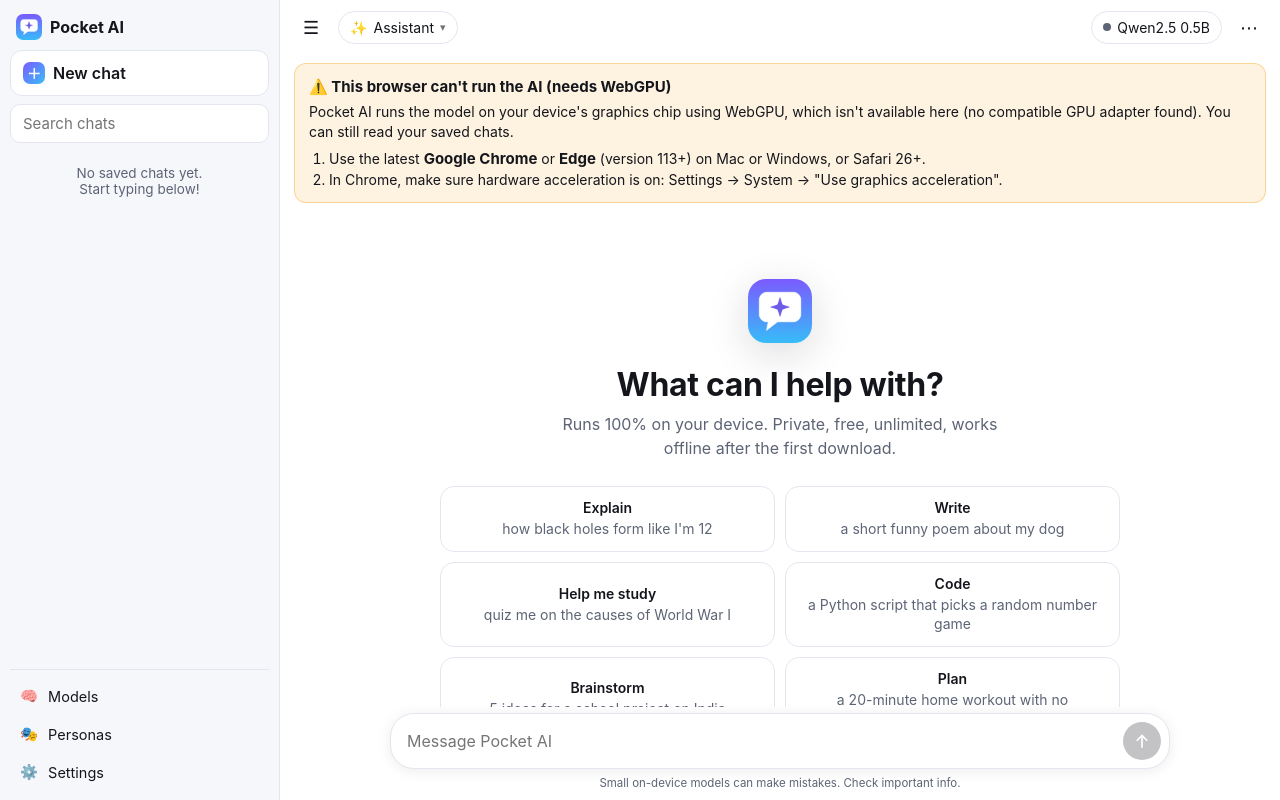
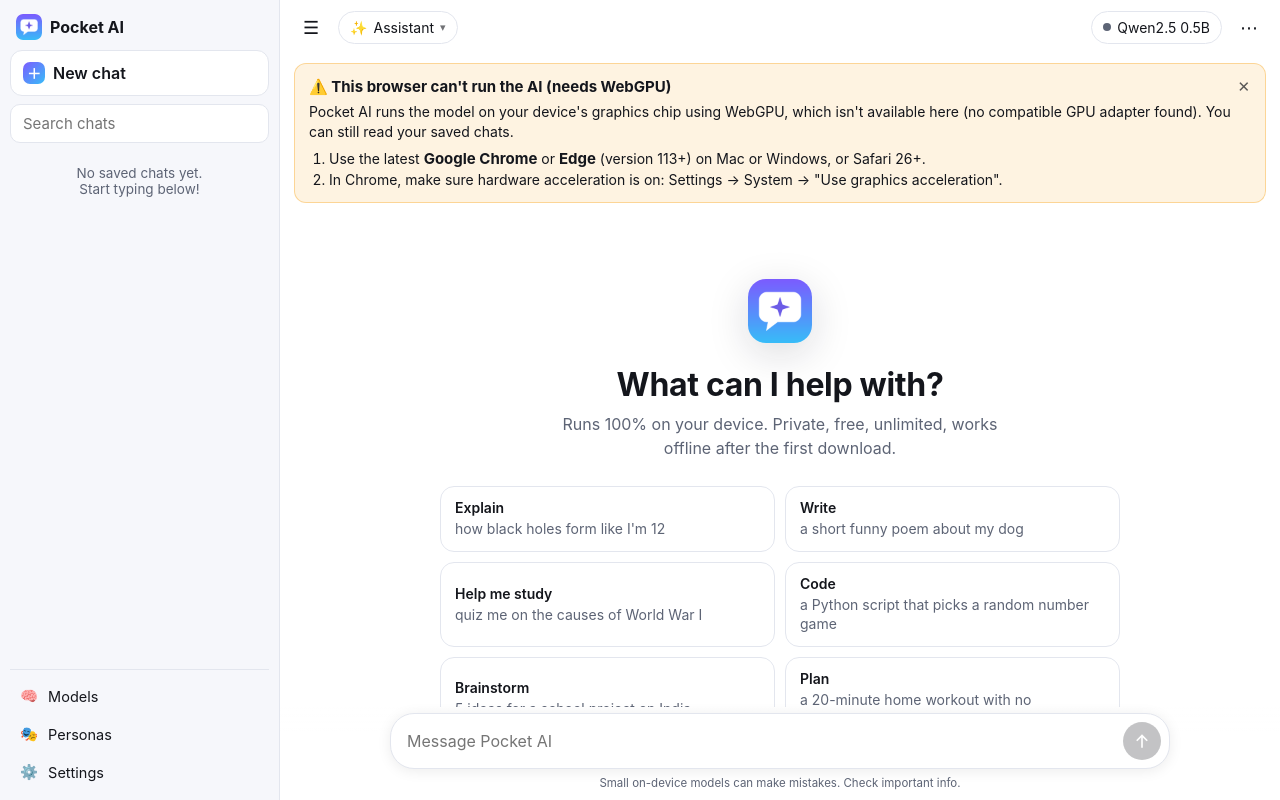
Before and after one commit to Kansop/pocket-ai, a plain HTML site: page index.html in a window 1280 px wide. Both pictures are taken after a click on the element 780 px from the left and 133 px from the top of the page. Drawn offline with Linux system fonts and the light colour scheme.

Commit message:
Collapsible WebGPU banner, left-aligned suggestions

```diff
--- a/css/app.css
+++ b/css/app.css
@@ -83,6 +83,11 @@ a{color:var(--accent-2)}
 .banner{margin:8px 14px 0;padding:12px 14px;border-radius:12px;font-size:14px;line-height:1.45}
 .banner.warn{background:rgba(245,158,11,.12);border:1px solid rgba(245,158,11,.35)}
 .banner b{display:block;margin-bottom:4px;font-size:15px}
+.banner{position:relative}
+.banner .banner-x{position:absolute;top:6px;right:6px;background:none;border:0;font-size:15px;padding:6px 9px;border-radius:8px;opacity:.7}
+.banner .banner-x:hover{opacity:1;background:rgba(0,0,0,.08)}
+.banner.compact{padding:9px 40px 9px 14px;cursor:pointer}
+.banner.compact b{margin:0;font-size:14px}
 .banner ol{margin:6px 0 0;padding-left:20px}
 
 .progress{margin:8px 14px 0;padding:12px 14px;border-radius:12px;background:var(--panel);border:1px solid var(--border)}
@@ -141,7 +146,7 @@ a{color:var(--accent-2)}
 .empty h1{font-size:clamp(24px,5vw,32px);margin:18px 0 8px;letter-spacing:-.01em}
 .empty .sub{color:var(--muted);margin:0 auto 26px;max-width:460px;line-height:1.5}
 .suggestions{display:grid;grid-template-columns:repeat(2,1fr);gap:10px;text-align:left}
-.suggestions button{background:var(--panel);border:1px solid var(--border);border-radius:14px;padding:12px 14px;font-size:14px;line-height:1.35}
+.suggestions button{text-align:left;background:var(--panel);border:1px solid var(--border);border-radius:14px;padding:12px 14px;font-size:14px;line-height:1.35}
 .suggestions button b{display:block;font-weight:600;margin-bottom:2px}
 .suggestions button span{color:var(--muted)}
 .suggestions button:hover{background:var(--panel-2)}
--- a/js/app.js
+++ b/js/app.js
@@ -155,7 +155,15 @@ function showGpuBanner() {
   const howTo = isIOS
     ? `<ol><li>Update your iPhone: <b style="display:inline">Settings → General → Software Update</b> (iOS 26+ has WebGPU built in).</li><li>On iOS 18 or older: Settings → Apps → Safari → Advanced → Feature Flags → turn on <b style="display:inline">WebGPU</b>, then reopen this page.</li></ol>`
     : `<ol><li>Use the latest <b style="display:inline">Google Chrome</b> or <b style="display:inline">Edge</b> (version 113+) on Mac or Windows, or Safari 26+.</li><li>In Chrome, make sure hardware acceleration is on: Settings → System → "Use graphics acceleration".</li></ol>`;
-  b.innerHTML = `<b>⚠️ This browser can't run the AI (needs WebGPU)</b>Pocket AI runs the model on your device's graphics chip using WebGPU, which isn't available here${gpu.reason === 'noadapter' ? ' (no compatible GPU adapter found)' : ''}. You can still read your saved chats.${howTo}`;
+  const compact = sessionStorage.getItem('pocketai.gpuBannerCompact') === '1';
+  b.classList.toggle('compact', compact);
+  b.innerHTML = compact
+    ? `<b>⚠️ AI can't run in this browser (needs WebGPU). Tap for help.</b>`
+    : `<button class="banner-x" aria-label="Collapse">✕</button><b>⚠️ This browser can't run the AI (needs WebGPU)</b>Pocket AI runs the model on your device's graphics chip using WebGPU, which isn't available here${gpu.reason === 'noadapter' ? ' (no compatible GPU adapter found)' : ''}. You can still read your saved chats.${howTo}`;
+  b.onclick = (e) => {
+    if (compact) { sessionStorage.removeItem('pocketai.gpuBannerCompact'); showGpuBanner(); }
+    else if (e.target.closest('.banner-x')) { sessionStorage.setItem('pocketai.gpuBannerCompact', '1'); showGpuBanner(); }
+  };
   b.hidden = false;
 }
 const modelIdFor = (m) => (gpu && gpu.ok && !gpu.f16) ? m.f32 : m.f16;
```
